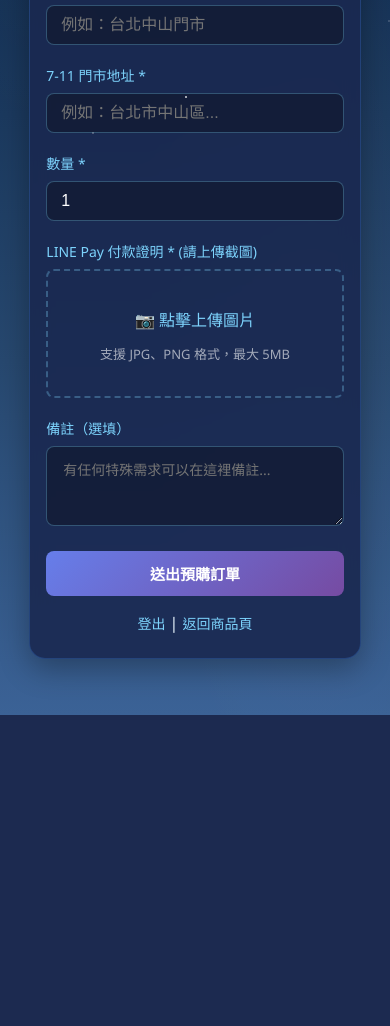
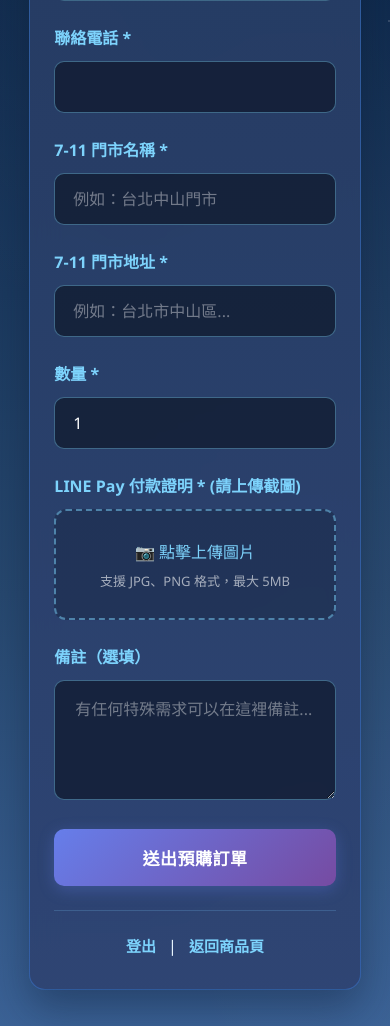
Before and after one commit to chi157/vt-website, a PHP site: page /preorder.php in a window 390 px wide. Shown: the part 698-1724 px from the top of the page. Before the commit the page ends 1413 px from the top, so only its background shows below. Run offline with PHP 8.4, Linux system fonts and the light colour scheme; the visitor is signed in with stand-in values (Sample User, id 1).

Commit message:
Enhance form styles for improved layout, responsiveness, and visual appeal across various screen sizes

```diff
--- a/vt-website-main/style.css
+++ b/vt-website-main/style.css
@@ -1126,220 +1126,275 @@ body::after {
 
 /* ===== 表單樣式 (登入/註冊) ===== */
 .form-container {
-  max-width: 650px;
-  margin: 80px auto 40px;
+  max-width: 800px;
+  margin: 0 auto;
   padding: 24px;
+  width: 100%;
 }
 
 .form-card {
-  background: rgba(26, 41, 80, 0.9);
-  border-radius: 16px;
-  padding: 40px;
-  backdrop-filter: blur(10px);
-  border: 1.5px solid rgba(58, 123, 213, 0.3);
-  box-shadow: 0 10px 30px rgba(0, 0, 0, 0.3);
+  background: linear-gradient(180deg, rgba(35, 58, 94, 0.95) 0%, rgba(46, 67, 114, 0.95) 100%);
+  border-radius: 20px;
+  padding: 56px 50px;
+  backdrop-filter: blur(15px);
+  border: 1.5px solid rgba(58, 123, 213, 0.5);
+  box-shadow: 0 18px 40px rgba(10, 24, 51, 0.4);
+  position: relative;
+  z-index: 3;
 }
 
 .form-title {
   color: #7dd3fc;
-  font-size: 24px;
-  margin-bottom: 24px;
+  font-size: 32px;
+  margin-bottom: 36px;
   text-align: center;
   font-weight: 700;
+  text-shadow: 0 2px 10px rgba(125, 211, 252, 0.3);
 }
 
 .form-group {
-  margin-bottom: 20px;
+  margin-bottom: 28px;
 }
 
 .form-label {
   display: block;
   color: #7dd3fc;
-  font-size: 14px;
-  margin-bottom: 8px;
-  font-weight: 500;
+  font-size: 16px;
+  margin-bottom: 12px;
+  font-weight: 600;
 }
 
 .form-input {
   width: 100%;
-  padding: 12px 16px;
-  background: rgba(15, 23, 42, 0.6);
-  border: 1px solid rgba(125, 211, 252, 0.3);
-  border-radius: 8px;
+  padding: 16px 20px;
+  background: rgba(15, 23, 42, 0.7);
+  border: 1.5px solid rgba(125, 211, 252, 0.4);
+  border-radius: 10px;
   color: white;
-  font-size: 14px;
+  font-size: 16px;
   box-sizing: border-box;
-  transition: border-color 0.3s ease, box-shadow 0.3s ease;
+  transition: all 0.3s ease;
+  font-family: inherit;
 }
 
 .form-input:focus {
   outline: none;
   border-color: #7dd3fc;
-  box-shadow: 0 0 0 3px rgba(125, 211, 252, 0.1);
+  background: rgba(15, 23, 42, 0.85);
+  box-shadow: 0 0 0 4px rgba(125, 211, 252, 0.15), 0 0 20px rgba(125, 211, 252, 0.2);
+  transform: translateY(-1px);
+}
+
+.form-input::placeholder {
+  color: rgba(255, 255, 255, 0.4);
 }
 
 .form-error {
-  background: rgba(239, 68, 68, 0.2);
-  border: 1px solid #ef4444;
+  background: linear-gradient(135deg, rgba(239, 68, 68, 0.25) 0%, rgba(220, 38, 38, 0.2) 100%);
+  border: 1.5px solid rgba(239, 68, 68, 0.6);
   color: #fca5a5;
-  padding: 12px 16px;
-  border-radius: 8px;
-  margin-bottom: 20px;
-  font-size: 14px;
+  padding: 16px 20px;
+  border-radius: 10px;
+  margin-bottom: 28px;
+  font-size: 15px;
+  box-shadow: 0 4px 12px rgba(239, 68, 68, 0.2);
 }
 
 .form-success {
-  background: rgba(34, 197, 94, 0.2);
-  border: 1px solid #22c55e;
+  background: linear-gradient(135deg, rgba(34, 197, 94, 0.25) 0%, rgba(22, 163, 74, 0.2) 100%);
+  border: 1.5px solid rgba(34, 197, 94, 0.6);
   color: #86efac;
-  padding: 12px 16px;
-  border-radius: 8px;
-  margin-bottom: 20px;
-  font-size: 14px;
+  padding: 16px 20px;
+  border-radius: 10px;
+  margin-bottom: 28px;
+  font-size: 15px;
+  box-shadow: 0 4px 12px rgba(34, 197, 94, 0.2);
 }
 
 .form-button {
   width: 100%;
-  padding: 14px;
+  padding: 18px;
   background: linear-gradient(135deg, #667eea 0%, #764ba2 100%);
   color: white;
   border: none;
-  border-radius: 8px;
-  font-size: 16px;
-  font-weight: 600;
+  border-radius: 10px;
+  font-size: 18px;
+  font-weight: 700;
   cursor: pointer;
-  transition: transform 0.2s ease, box-shadow 0.2s ease;
+  transition: all 0.3s ease;
+  box-shadow: 0 4px 16px rgba(102, 126, 234, 0.3);
+  text-transform: uppercase;
+  letter-spacing: 0.5px;
 }
 
 .form-button:hover {
-  transform: translateY(-2px);
-  box-shadow: 0 6px 20px rgba(102, 126, 234, 0.4);
+  transform: translateY(-3px);
+  box-shadow: 0 8px 24px rgba(102, 126, 234, 0.5);
+  background: linear-gradient(135deg, #764ba2 0%, #667eea 100%);
 }
 
 .form-button:active {
-  transform: translateY(0);
+  transform: translateY(-1px);
+  box-shadow: 0 4px 16px rgba(102, 126, 234, 0.4);
 }
 
 .form-link {
   text-align: center;
-  margin-top: 16px;
-  color: rgba(255, 255, 255, 0.7);
-  font-size: 14px;
+  margin-top: 24px;
+  color: rgba(255, 255, 255, 0.75);
+  font-size: 15px;
 }
 
 .form-link a {
   color: #7dd3fc;
   text-decoration: none;
-  transition: color 0.3s ease;
+  font-weight: 600;
+  transition: all 0.3s ease;
+  font-size: 15px;
 }
 
 .form-link a:hover {
   color: #bfdbfe;
   text-decoration: underline;
+  text-shadow: 0 0 10px rgba(125, 211, 252, 0.5);
 }
 
 /* 手機版表單樣式 */
 @media (max-width: 768px) {
   .form-container {
     max-width: 90%;
-    margin: 60px auto 30px;
+    margin: 0 auto;
     padding: 16px;
   }
 
   .form-card {
-    padding: 28px 20px;
+    padding: 40px 28px;
+    border-radius: 16px;
   }
 
   .form-title {
-    font-size: 20px;
-    margin-bottom: 20px;
+    font-size: 26px;
+    margin-bottom: 32px;
+  }
+
+  .form-group {
+    margin-bottom: 24px;
   }
 
   .form-input {
-    padding: 10px 14px;
+    padding: 14px 18px;
     font-size: 16px; /* 防止 iOS 自動縮放 */
   }
 
   .form-button {
-    padding: 12px;
-    font-size: 15px;
+    padding: 16px;
+    font-size: 17px;
   }
 }
 
 @media (max-width: 480px) {
   .form-container {
     max-width: 95%;
-    margin: 50px auto 20px;
     padding: 12px;
   }
 
   .form-card {
-    padding: 24px 16px;
+    padding: 32px 24px;
+  }
+
+  .form-title {
+    font-size: 24px;
+    margin-bottom: 28px;
   }
 }
 
 /* ===== 預購表單額外樣式 ===== */
 .user-info {
   text-align: center;
-  color: rgba(255, 255, 255, 0.7);
-  font-size: 14px;
-  margin-bottom: 24px;
+  color: rgba(255, 255, 255, 0.85);
+  font-size: 16px;
+  margin-bottom: 32px;
+  padding: 14px 18px;
+  background: rgba(58, 123, 213, 0.15);
+  border-radius: 10px;
+  border: 1px solid rgba(125, 211, 252, 0.3);
 }
 
 .form-textarea {
   width: 100%;
-  padding: 12px 16px;
-  background: rgba(15, 23, 42, 0.6);
-  border: 1px solid rgba(125, 211, 252, 0.3);
-  border-radius: 8px;
+  padding: 16px 20px;
+  background: rgba(15, 23, 42, 0.7);
+  border: 1.5px solid rgba(125, 211, 252, 0.4);
+  border-radius: 10px;
   color: white;
-  font-size: 14px;
+  font-size: 16px;
   box-sizing: border-box;
   font-family: inherit;
-  min-height: 80px;
+  min-height: 120px;
   resize: vertical;
-  transition: border-color 0.3s ease, box-shadow 0.3s ease;
+  transition: all 0.3s ease;
+  line-height: 1.6;
 }
 
 .form-textarea:focus {
   outline: none;
   border-color: #7dd3fc;
-  box-shadow: 0 0 0 3px rgba(125, 211, 252, 0.1);
+  background: rgba(15, 23, 42, 0.85);
+  box-shadow: 0 0 0 4px rgba(125, 211, 252, 0.15), 0 0 20px rgba(125, 211, 252, 0.2);
+  transform: translateY(-1px);
+}
+
+.form-textarea::placeholder {
+  color: rgba(255, 255, 255, 0.4);
 }
 
 .price-info {
-  background: linear-gradient(135deg, rgba(34, 197, 94, 0.15) 0%, rgba(16, 185, 129, 0.15) 100%);
-  border: 2px solid rgba(34, 197, 94, 0.4);
-  padding: 16px;
-  border-radius: 12px;
-  margin-bottom: 24px;
+  background: linear-gradient(135deg, rgba(34, 197, 94, 0.2) 0%, rgba(16, 185, 129, 0.18) 100%);
+  border: 2px solid rgba(34, 197, 94, 0.5);
+  padding: 24px;
+  border-radius: 14px;
+  margin-bottom: 32px;
   text-align: center;
+  box-shadow: 0 4px 16px rgba(34, 197, 94, 0.15);
 }
 
 .price-info p {
   color: #6ee7b7;
-  font-size: 16px;
-  margin: 4px 0;
+  font-size: 18px;
+  margin: 8px 0;
+  font-weight: 500;
 }
 
 .total-price {
-  font-size: 24px !important;
-  font-weight: 600;
+  font-size: 32px !important;
+  font-weight: 700;
   color: #34d399 !important;
+  text-shadow: 0 2px 10px rgba(52, 211, 153, 0.4);
+  margin-top: 14px !important;
 }
 
 .file-upload {
-  border: 2px dashed rgba(125, 211, 252, 0.3);
-  padding: 20px;
-  border-radius: 8px;
+  border: 2px dashed rgba(125, 211, 252, 0.5);
+  padding: 28px;
+  border-radius: 12px;
   text-align: center;
   cursor: pointer;
-  transition: all 0.3s;
+  transition: all 0.3s ease;
+  background: rgba(15, 23, 42, 0.3);
 }
 
 .file-upload:hover {
   border-color: #7dd3fc;
-  background: rgba(125, 211, 252, 0.05);
+  background: rgba(125, 211, 252, 0.1);
+  box-shadow: 0 0 20px rgba(125, 211, 252, 0.2);
+  transform: translateY(-2px);
+}
+
+.file-upload p {
+  margin: 0;
+  color: #7dd3fc;
+  font-size: 16px;
+  font-weight: 500;
 }
 
 .file-upload input {
@@ -1348,19 +1403,26 @@ body::after {
 
 .logout-link {
   text-align: center;
-  margin-top: 16px;
+  margin-top: 24px;
+  padding-top: 24px;
+  border-top: 1px solid rgba(125, 211, 252, 0.2);
 }
 
 .logout-link a {
   color: #7dd3fc;
   text-decoration: none;
-  font-size: 14px;
-  transition: color 0.3s ease;
+  font-size: 15px;
+  font-weight: 600;
+  transition: all 0.3s ease;
+  padding: 4px 8px;
+  border-radius: 4px;
 }
 
 .logout-link a:hover {
   color: #bfdbfe;
-  text-decoration: underline;
+  background: rgba(125, 211, 252, 0.1);
+  text-decoration: none;
+  text-shadow: 0 0 10px rgba(125, 211, 252, 0.5);
 }
 
 /* ===== 管理員後台樣式 ===== */
```
Also changed, not shown: other parts of vt-website-main/style.css (+142 -76 lines).
